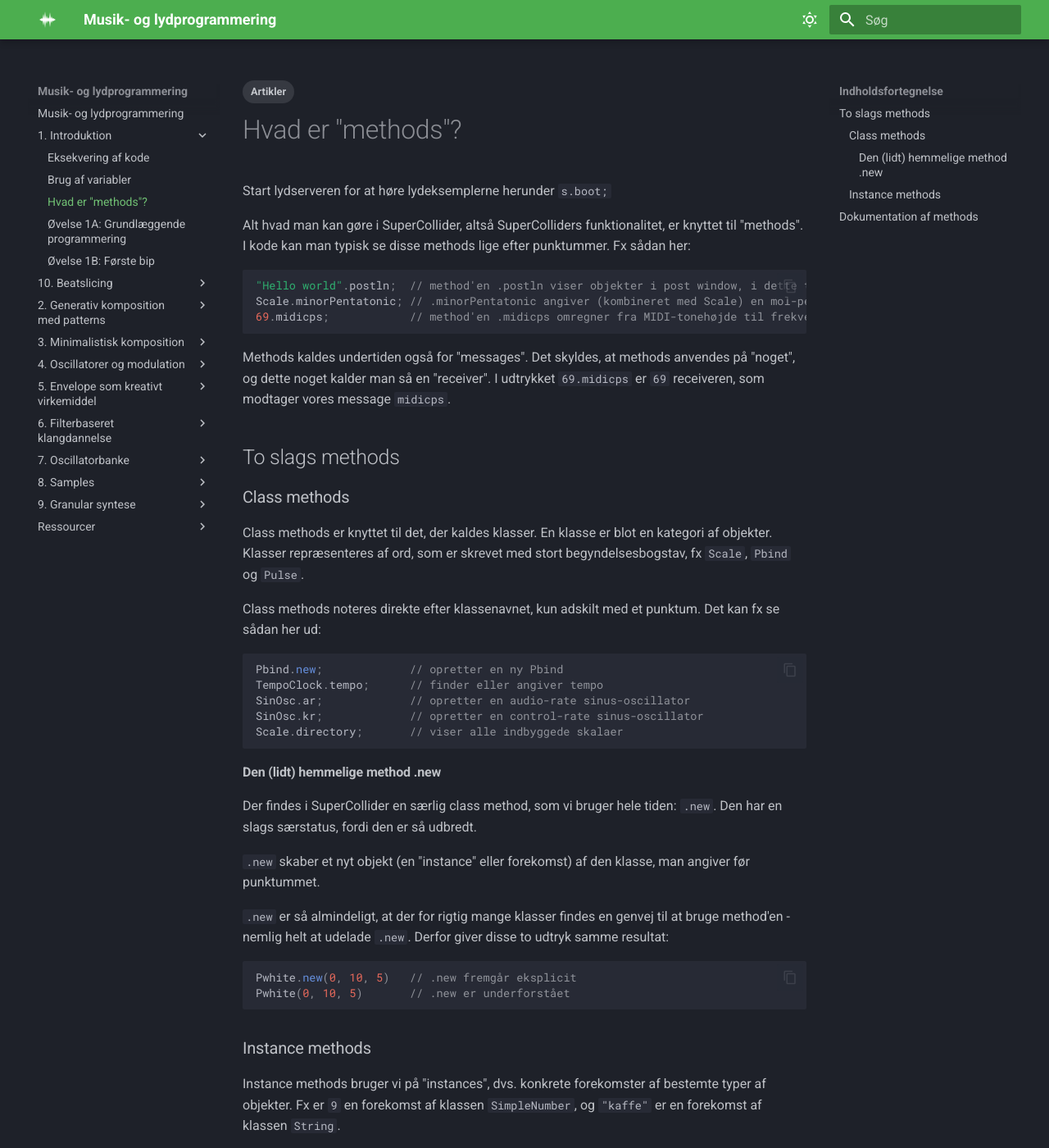
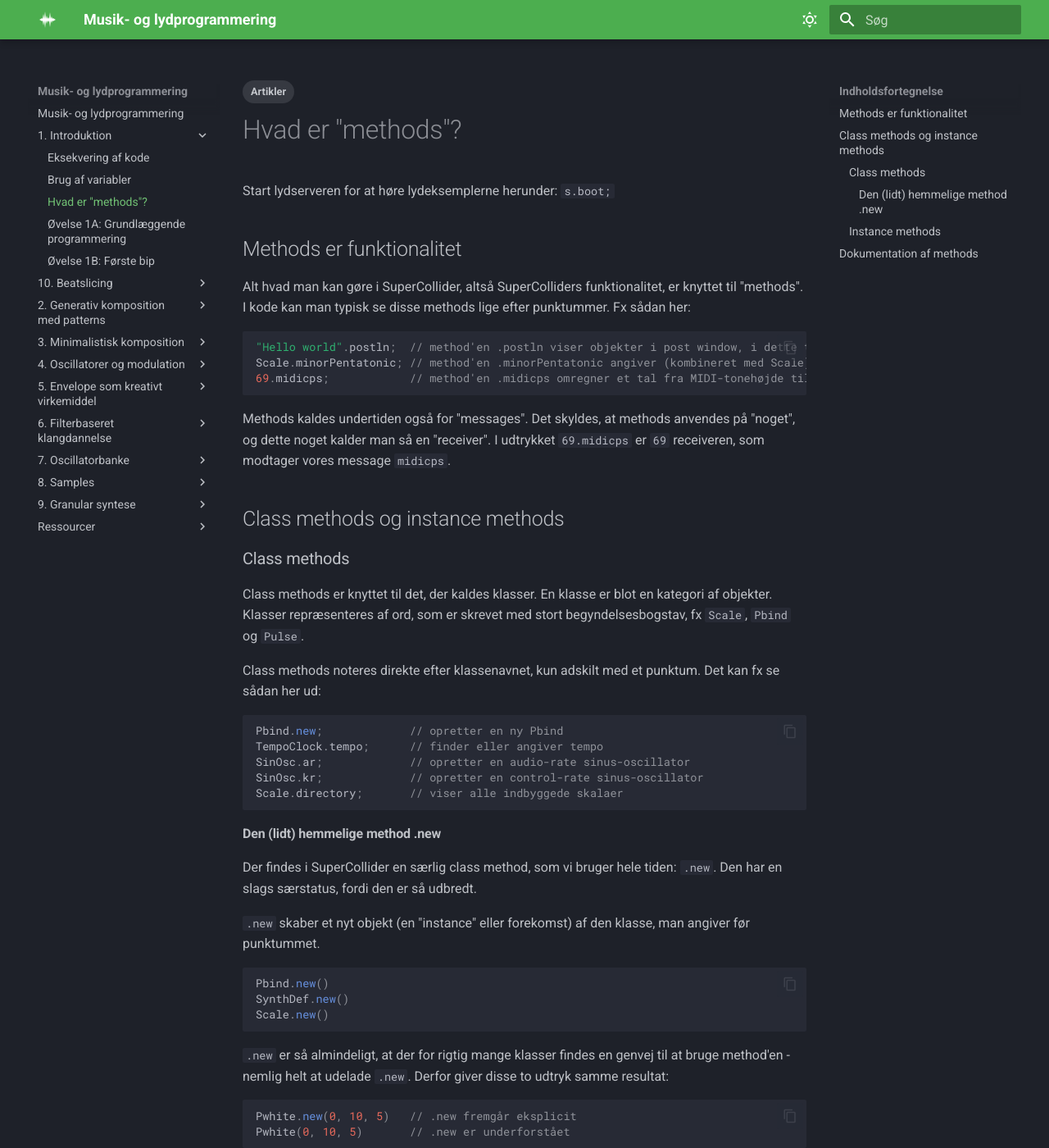
Before and after one commit to sparkletop/sparkletop.github.io, an MkDocs documentation site: the page built from docs/1. Introduktion/C-Methods.md, in a window 1280 px wide and 1400 px high. Shown: the whole window at 82% size. Built offline with MkDocs 1.6.1 and Material for MkDocs 9.7.7, drawn with Linux system fonts in a browser that asks for light colours; some of the changed text lies outside the part shown.

Commit message:
minor corrections

````diff
--- a/docs/1. Introduktion/C-Methods.md
+++ b/docs/1. Introduktion/C-Methods.md
@@ -2,22 +2,24 @@
 tags:
     - Artikler
 ---
+
 # Hvad er "methods"?
 
-Start lydserveren for at høre lydeksemplerne herunder
-`s.boot;`
+Start lydserveren for at høre lydeksemplerne herunder: `s.boot;`
+
+## Methods er funktionalitet
 
 Alt hvad man kan gøre i SuperCollider, altså SuperColliders funktionalitet, er knyttet til "methods". I kode kan man typisk se disse methods lige efter punktummer. Fx sådan her:
 
 ``` sc
 "Hello world".postln;  // method'en .postln viser objekter i post window, i dette tilfælde et stykke tekst
-Scale.minorPentatonic; // .minorPentatonic angiver (kombineret med Scale) en mol-pentaton skala
-69.midicps;            // method'en .midicps omregner fra MIDI-tonehøjde til frekvens, målt i Hertz
+Scale.minorPentatonic; // method'en .minorPentatonic angiver (kombineret med Scale) en mol-pentaton skala
+69.midicps;            // method'en .midicps omregner et tal fra MIDI-tonehøjde til frekvens, målt i Hertz
 ```
 
 Methods kaldes undertiden også for "messages". Det skyldes, at methods anvendes på "noget", og dette noget kalder man så en "receiver". I udtrykket `69.midicps` er `69` receiveren, som modtager vores message `midicps`.
 
-## To slags methods
+## Class methods og instance methods
 
 ### Class methods
 
@@ -38,6 +40,12 @@
 Der findes i SuperCollider en særlig class method, som vi bruger hele tiden: `.new`. Den har en slags særstatus, fordi den er så udbredt.
 
 `.new` skaber et nyt objekt (en "instance" eller forekomst) af den klasse, man angiver før punktummet.
+
+``` sc
+Pbind.new()
+SynthDef.new()
+Scale.new()
+```
 
 `.new` er så almindeligt, at der for rigtig mange klasser findes en genvej til at bruge method'en - nemlig helt at udelade `.new`. Derfor giver disse to udtryk samme resultat:
 
@@ -88,13 +96,18 @@
 - Slår man en klasse op (fx `Array`, `Pwhite`, `SinOsc` etc.), vil man kunne se de forskellige class methods og instance methods samt hvordan de bruges.
 - Slår man en method op (fx `.new`, `.play`, `.reverse` etc.), vil man kunne se de forskellige klasser, som har denne method tilknyttet (klik på klassen for at se hvordan fx .new anvendes inden for den specifikke klasse).
 
-Placér cursoren sammen med et af kodeudtrykkene herunder og tast Ctrl/Cmd-D for at åbne den dokumentationen.
+Placér cursoren sammen med et af kodeudtrykkene herunder og tast Ctrl/Cmd-D for at åbne dokumentationen. Læs selv nærmere om de forskellige methods, og bemærk
 
 ``` sc
+// Hvilke class og instance methods knytter sig til henholdsvis Array, Pwhite og SinOsc?
 Array
 Pwhite
 SinOsc
+
+// På hvilke objekter kan vi bruge disse methods?
 .new
 .play
+.trace
+.ar
 .reverse
 ```
````
